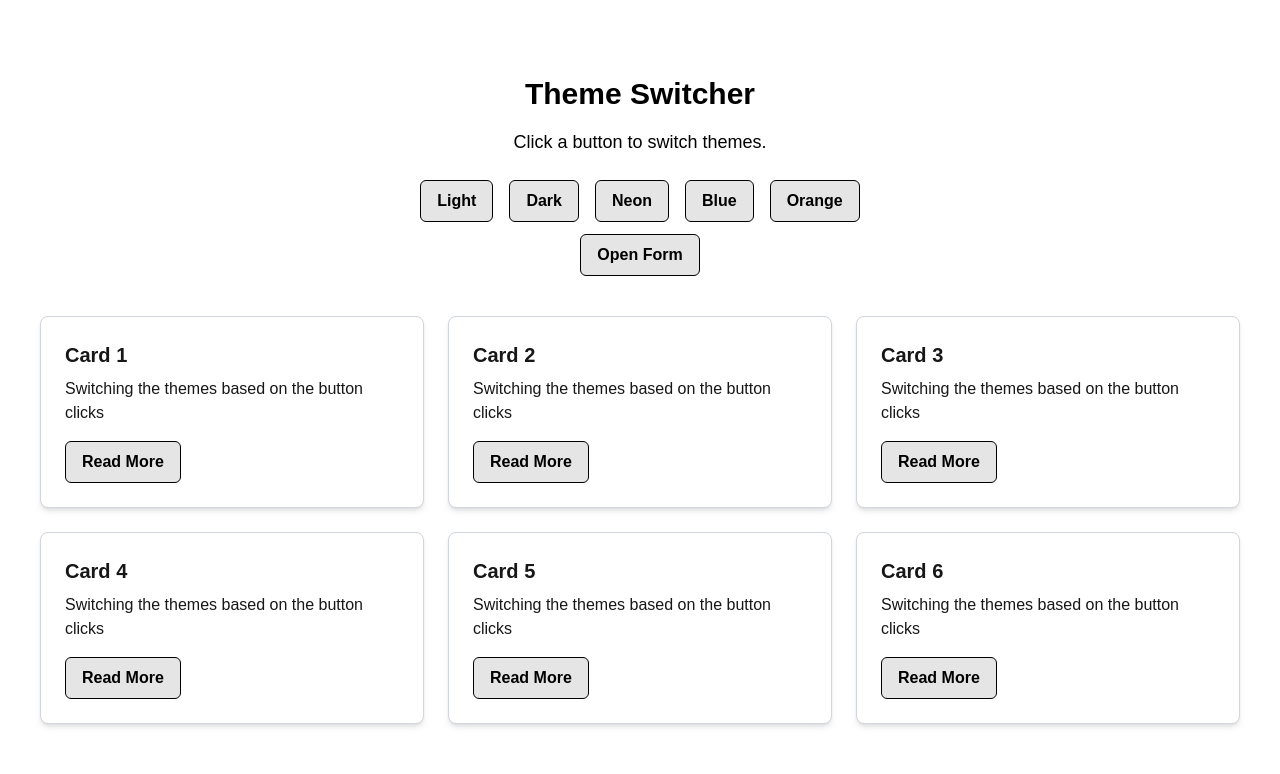
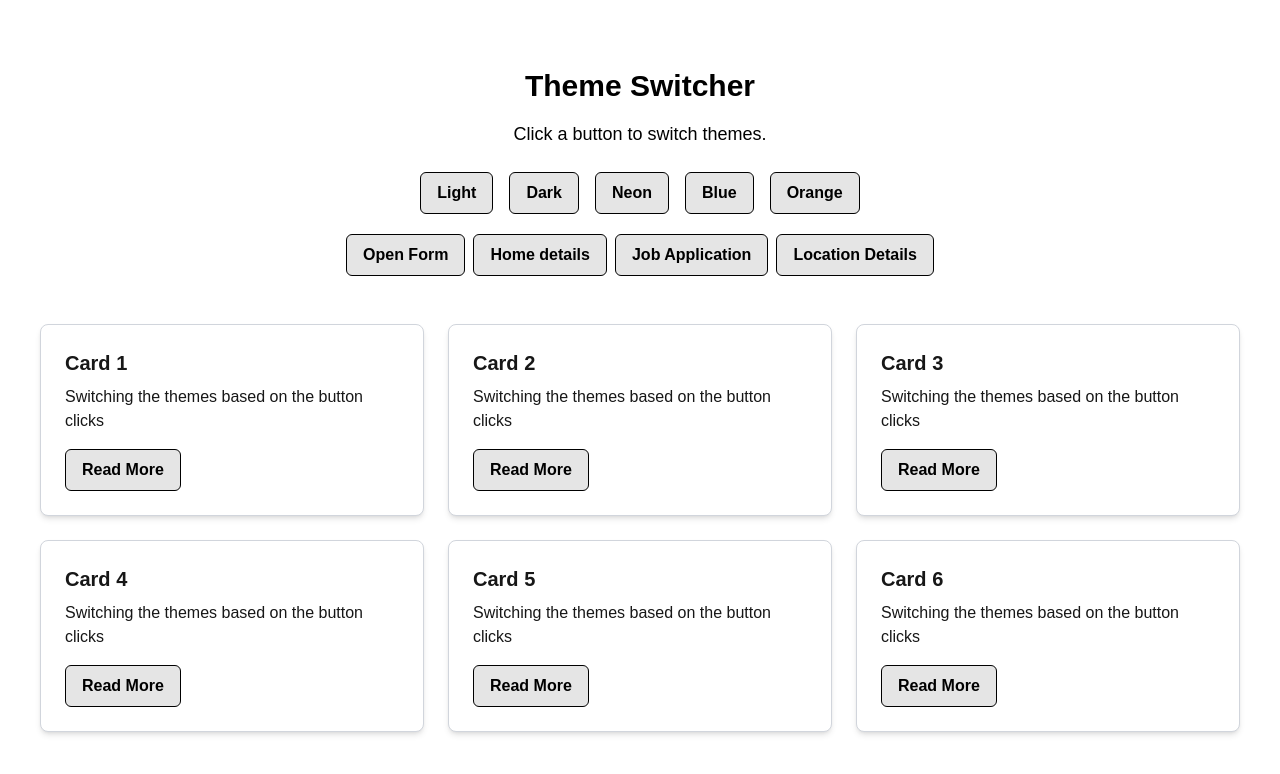
Before and after one commit to ShashankSMogaveera/Dynamic-Form, a Next.js app: page / in a window 1280 px wide. Shown: the top 774 px of the page. Built offline with nearby package versions, Linux system fonts and the light colour scheme.

Commit message:
handled error state of progress bar

```diff
--- a/app/components/Reusable/ProgressBar.tsx
+++ b/app/components/Reusable/ProgressBar.tsx
@@ -16,14 +16,15 @@ interface ProgressBarComponentProps {
 const ProgressBar: React.FC<ProgressBarComponentProps> = ({ itemList }) => {
     const dispatch= useDispatch();
     const current= useSelector((state: RootState)=> state.progress.current)
-    // function handleChange(value: number){
-    //     dispatch(incrementCurrentByValue(value));
-    // }
+    const isError= useSelector((state: RootState)=> state.progress.isError)
+    function handleChange(value: number){
+        dispatch(incrementCurrentByValue({value:value}));
+    }
     return (
             <main className=' my-4'>
                 <Steps
                 current={current}
-                // status="error"
+                status={isError ? 'error': undefined}
                 // onChange={handleChange}
                 items={itemList}
                 />
--- a/app/components/Specialized/MultiStepForm.tsx
+++ b/app/components/Specialized/MultiStepForm.tsx
@@ -5,7 +5,7 @@ import { nextStep, prevStep, updateFormData,initializeForm } from "../../store/f
 import InputField from "../Reusable/InputField";
 import { RootState } from "../../store/store";
 import { validateField } from "../../utils/validation";
-import { decrementCurret, incrementCurrent, incrementCurrentByValue } from "@/app/store/ProgressSlice";
+import { decrementCurret, incrementCurrent, incrementCurrentByValue, setError } from "@/app/store/ProgressSlice";
 
 interface MultiStepFormProps {
   config: any;
@@ -43,11 +43,12 @@ const MultiStepForm = ({ config }: MultiStepFormProps) => {
   const validateStep = (): boolean => {
     let isValid = true;
     const newErrors: { [key: string]: string } = {};
-
+    dispatch(setError({value:false}));
     currentStepConfig?.fields.forEach((field: any) => {
       const errorMsg = validateField(field, formData[field.name] || "");
       if (errorMsg) {
         isValid = false;
+        dispatch(setError({value:true}));
         newErrors[field.name] = errorMsg;
       }
     });
@@ -81,7 +82,7 @@ const MultiStepForm = ({ config }: MultiStepFormProps) => {
   const handleResetForm = () => {
     setIsSubmitted(false);
     setSubmittedData(null);
-    dispatch(incrementCurrentByValue(0));
+    dispatch(incrementCurrentByValue({value:0}));
     dispatch(initializeForm(config));
   };
 
@@ -90,7 +91,7 @@ const MultiStepForm = ({ config }: MultiStepFormProps) => {
 
       {!isSubmitted ? (
         <>
-          <h2>{currentStepConfig?.label}</h2>
+          {/* <h2>{currentStepConfig?.label}</h2> */}
           {currentStepConfig?.fields.map((field: any) => (
             <InputField
               key={field.name}
--- a/app/job-application/page.tsx
+++ b/app/job-application/page.tsx
@@ -5,7 +5,6 @@ import MultiStepForm from "../components/Specialized/MultiStepForm";
 import jobApplicationConfig from "../jobApplicationConfig.json";
 import { initializeForm } from "../store/formSlice";
 import ProgressBar from "../components/Reusable/ProgressBar";
-import { title } from "process";
 
 export default function JobApplicationPage() {
   const dispatch = useDispatch();
--- a/app/page.tsx
+++ b/app/page.tsx
@@ -12,12 +12,35 @@ export default function Home() {
 
       <ThemeSwitcher />
 
+      <div className="flex gap-2 p-2">
       <button
         onClick={() => router.push("/form")}
         className="px-4 py-2 bg-blue-600 text-white rounded-md font-semibold transition-all mt-3"
       >
         Open Form
       </button>
+
+      <button
+        onClick={() => router.push("/home-details")}
+        className="px-4 py-2 bg-blue-600 text-white rounded-md font-semibold transition-all mt-3"
+      >
+        Home details
+      </button>
+
+      <button
+        onClick={() => router.push("/job-application")}
+        className="px-4 py-2 bg-blue-600 text-white rounded-md font-semibold transition-all mt-3"
+      >
+        Job Application
+      </button>
+
+      <button
+        onClick={() => router.push("/location-details")}
+        className="px-4 py-2 bg-blue-600 text-white rounded-md font-semibold transition-all mt-3"
+      >
+        Location Details
+      </button>
+      </div>
 
       <div className="grid grid-cols-1 md:grid-cols-2 lg:grid-cols-3 gap-6 mt-10">
         {[1, 2, 3, 4, 5, 6].map((num) => (
--- a/app/store/ProgressSlice.ts
+++ b/app/store/ProgressSlice.ts
@@ -3,7 +3,8 @@ import { createSlice, PayloadAction } from "@reduxjs/toolkit";
 const ProgressSlice = createSlice({
     name: "progress",
     initialState: {
-        current: 0
+        current: 0,
+        isError: false
     },
     reducers:{
         incrementCurrent: (state)=>{
@@ -11,9 +12,9 @@ const ProgressSlice = createSlice({
             state.current+=1
             console.log(state.current)
         },
-        incrementCurrentByValue: (state,action: PayloadAction<number>)=>{
+        incrementCurrentByValue: (state,action: PayloadAction<{value:number}>)=>{
             console.log('increment')
-            state.current=action.payload
+            state.current=action.payload.value
             console.log(state.current)
         },
         decrementCurret: (state)=>{
@@ -22,9 +23,12 @@ const ProgressSlice = createSlice({
             state.current>0? state.current-=1: state.current
             console.log(state.current)
         },
+        setError: (state, action: PayloadAction<{ value: boolean }>) => {
+            state.isError = action.payload.value;
+        },
 
     }
 })
 
 export default ProgressSlice.reducer;
-export const { incrementCurrent, decrementCurret, incrementCurrentByValue } =ProgressSlice.actions;
+export const { incrementCurrent, decrementCurret, incrementCurrentByValue, setError } =ProgressSlice.actions;
```
